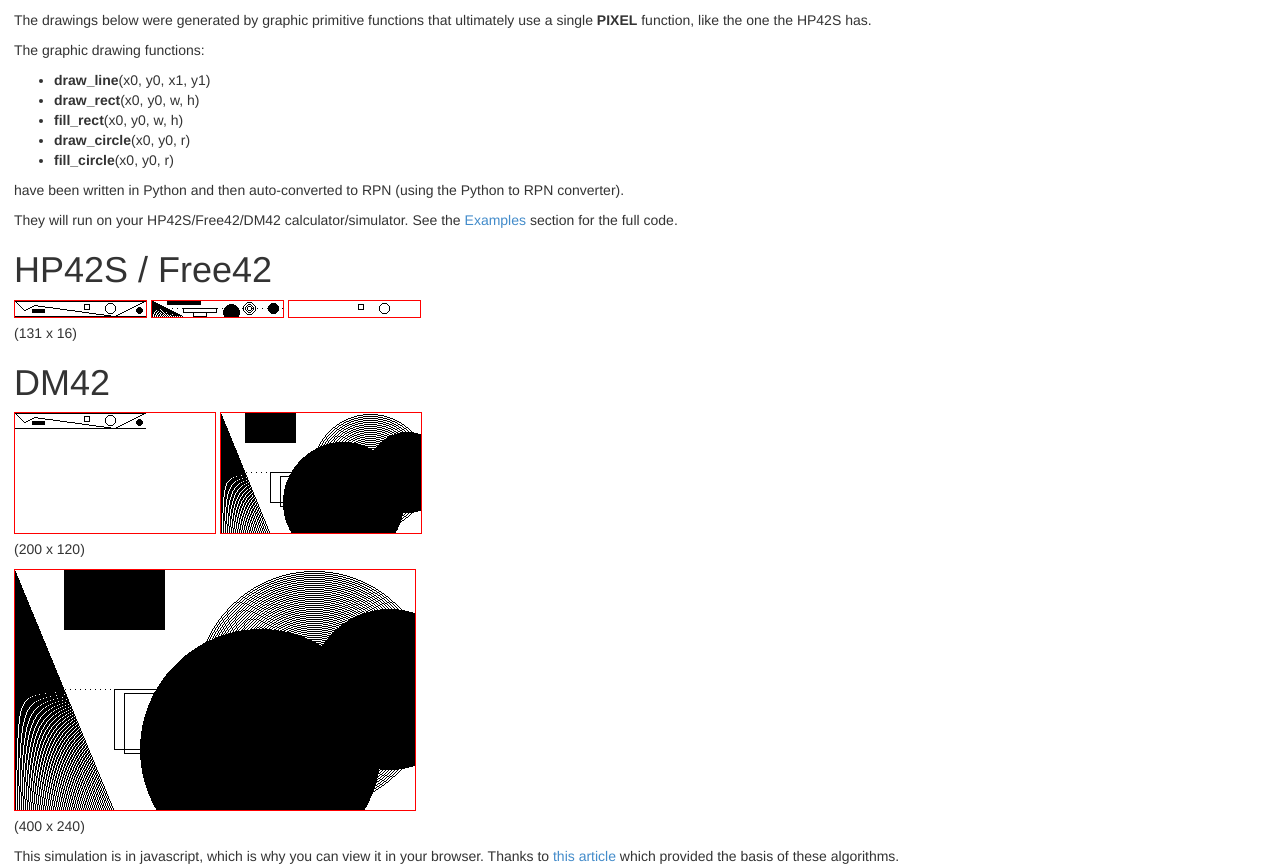
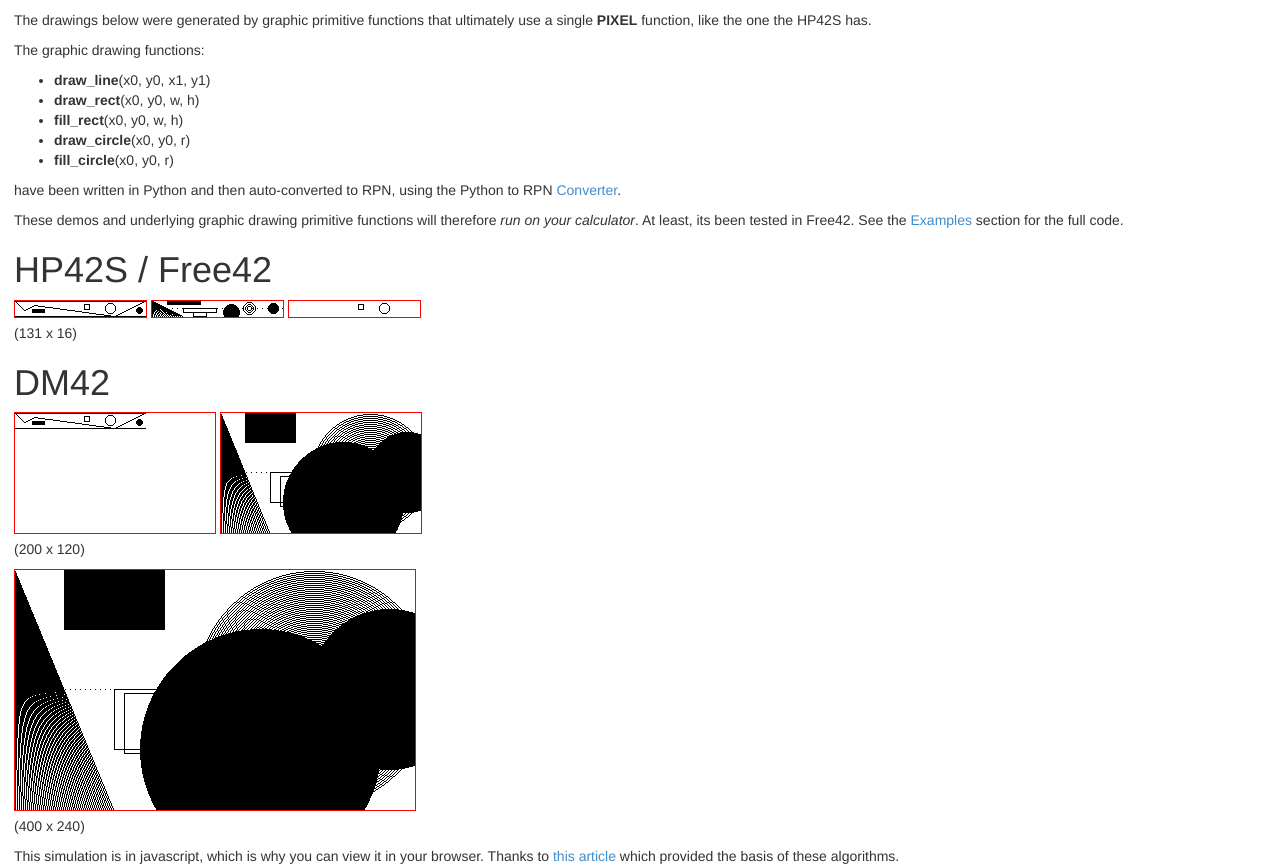
Before and after one commit to abulka/pyrpn, a Flask app: page /canvas in a window 1280 px wide. Shown: the part 159-1024 px from the top of the page. Run offline with Flask 2, Linux system fonts and the light colour scheme.

Commit message:
cleaned up html formatting

```diff
--- a/templates/canvas_primitives.html
+++ b/templates/canvas_primitives.html
@@ -20,7 +20,7 @@
         like the one the HP42S has.
     </p>
     <p>
-        The graphic drawing functions:
+        The graphic drawing functions:</p>
     <ul>
         <li><b>draw_line</b>(x0, y0, x1, y1)</li>
         <li><b>draw_rect</b>(x0, y0, w, h)</li>
@@ -28,10 +28,12 @@
         <li><b>draw_circle</b>(x0, y0, r)</li>
         <li><b>fill_circle</b>(x0, y0, r)</li>
     </ul>
-        have been written in Python and then auto-converted to RPN (using the Python to RPN converter).
+    <p>
+        have been written in Python and then auto-converted to RPN, using the Python to RPN <a href="/">Converter</a>.
     </p>
     <p>
-    They will run on your HP42S/Free42/DM42 calculator/simulator.
+        These demos and underlying graphic drawing primitive functions
+        will therefore <i>run on your calculator</i>.   At least, its been tested in Free42.
         See the <a href="/examples">Examples</a> section for the full code.
     </p>
 
@@ -62,7 +64,7 @@
     // Based on http://raspberrycompote.blogspot.com.au/2014/04/low-level-graphics-on-raspberry-pi.html
 
     let ctx
-    let vinfo = {xres:131, yres:16}
+    let vinfo = {xres: 131, yres: 16}
     // let vinfo = {xres:200, yres:120}
     // let vinfo = {xres:400, yres:240}
 
@@ -71,7 +73,7 @@
         if (canvas.getContext) {
             ctx = canvas.getContext('2d');
         }
-        vinfo = {xres:canvas.width, yres:canvas.height}
+        vinfo = {xres: canvas.width, yres: canvas.height}
         console.log('canvas switched', vinfo)
     }
 
@@ -245,9 +247,7 @@
     }
 
 
-
-    function draw2()
-    {
+    function draw2() {
         let x;
 
         // some pixels
@@ -255,7 +255,7 @@
             pixel(x, vinfo.yres / 2);
 
         // some lines (note the quite likely 'Moire pattern')
-        for (x = 1; x <= vinfo.xres / 4 ; x += 2) {
+        for (x = 1; x <= vinfo.xres / 4; x += 2) {
             // console.log('Moire', 0, 0, x, vinfo.yres)
             draw_line(0, 0, x, vinfo.yres);
         }
@@ -263,8 +263,8 @@
 
         // some rectangles
         draw_rect(vinfo.xres / 4, vinfo.yres / 2, vinfo.xres / 4, vinfo.yres / 4);
-        draw_rect(vinfo.xres / 4 + 10, vinfo.yres / 2 +4, vinfo.xres / 4 - 20, vinfo.yres / 4);
-        fill_rect(vinfo.xres / 8, 1, vinfo.xres / 4 , vinfo.yres / 4);
+        draw_rect(vinfo.xres / 4 + 10, vinfo.yres / 2 + 4, vinfo.xres / 4 - 20, vinfo.yres / 4);
+        fill_rect(vinfo.xres / 8, 1, vinfo.xres / 4, vinfo.yres / 4);
 
         // some circles
         let d;
```
Lines whose indentation alone changed are shown as unchanged.
